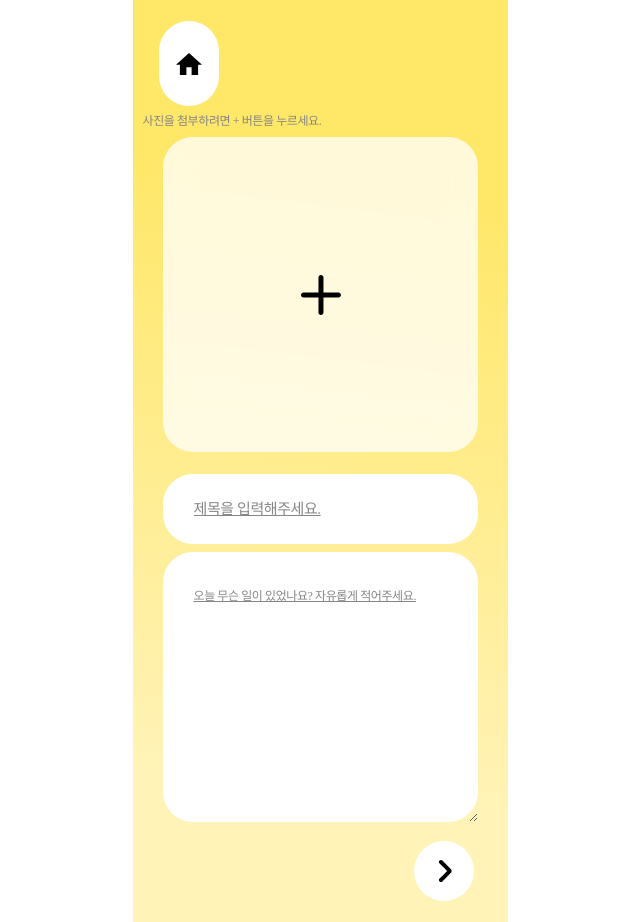
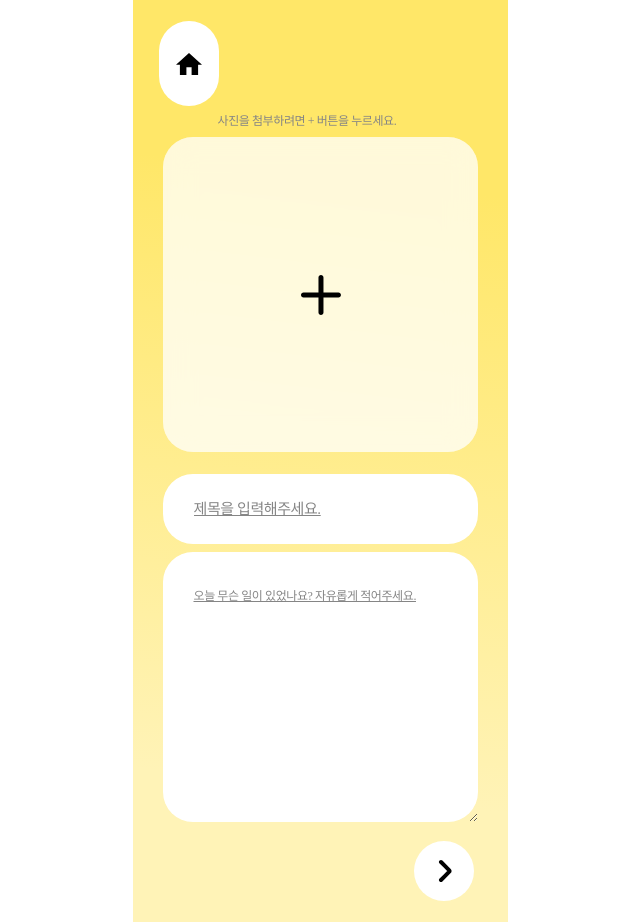
Before and after one commit to KAU2024-SANHAK/SANHAK_Client, a React (Vite) app: page /slowdiary in a window 1280 px wide. Shown: the whole page, without its empty margins (320-960 px from the left). Built offline with nearby package versions, Linux system fonts and the light colour scheme; no server answers.

Commit message:
style: header 내부 컴포넌트들 margin 값 수정

```diff
--- a/src/pages/SlowDiary/SlowDiary.jsx
+++ b/src/pages/SlowDiary/SlowDiary.jsx
@@ -5,7 +5,6 @@ import BtnHome from '../../components/common/buttons/Home/BtnHome';
 import BtnNext from '../../components/common/buttons/Next/BtnNext';
 import HomeModal from '../../components/Modal/HomeModal';
 
-//
 export default function SlowDiary(){
     const date = new Date();
     const today = date.getDate();
--- a/src/pages/SlowDiary/SlowDiary.style.js
+++ b/src/pages/SlowDiary/SlowDiary.style.js
@@ -97,7 +97,7 @@ export const Caption =styled.p`
 
     margin-bottom: 0.5rem;
     margin-top: 9rem;
-    margin-left: 1rem;
+    margin-left: 8.5rem;
 
 `
 export const PreviewImg = styled.img`
```
